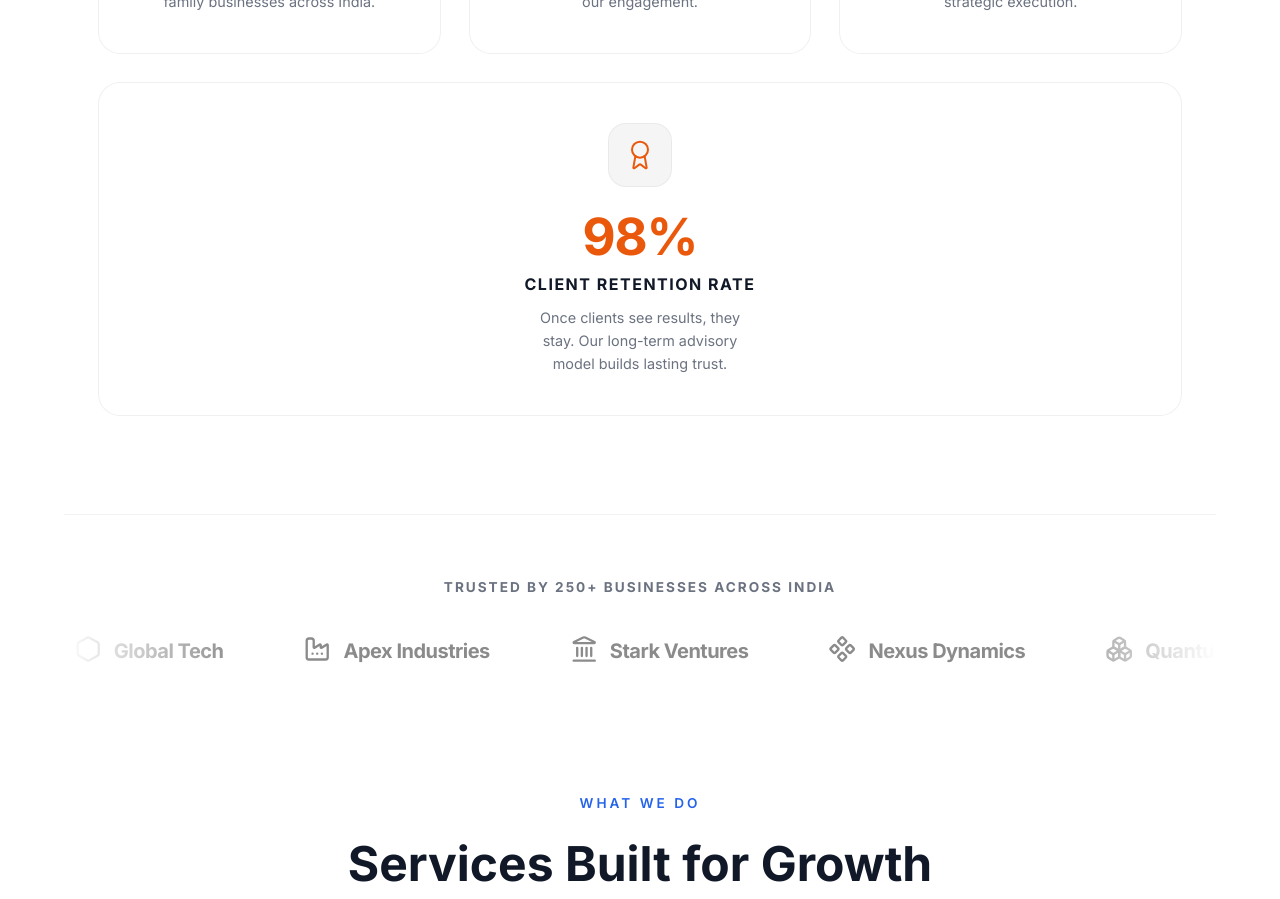
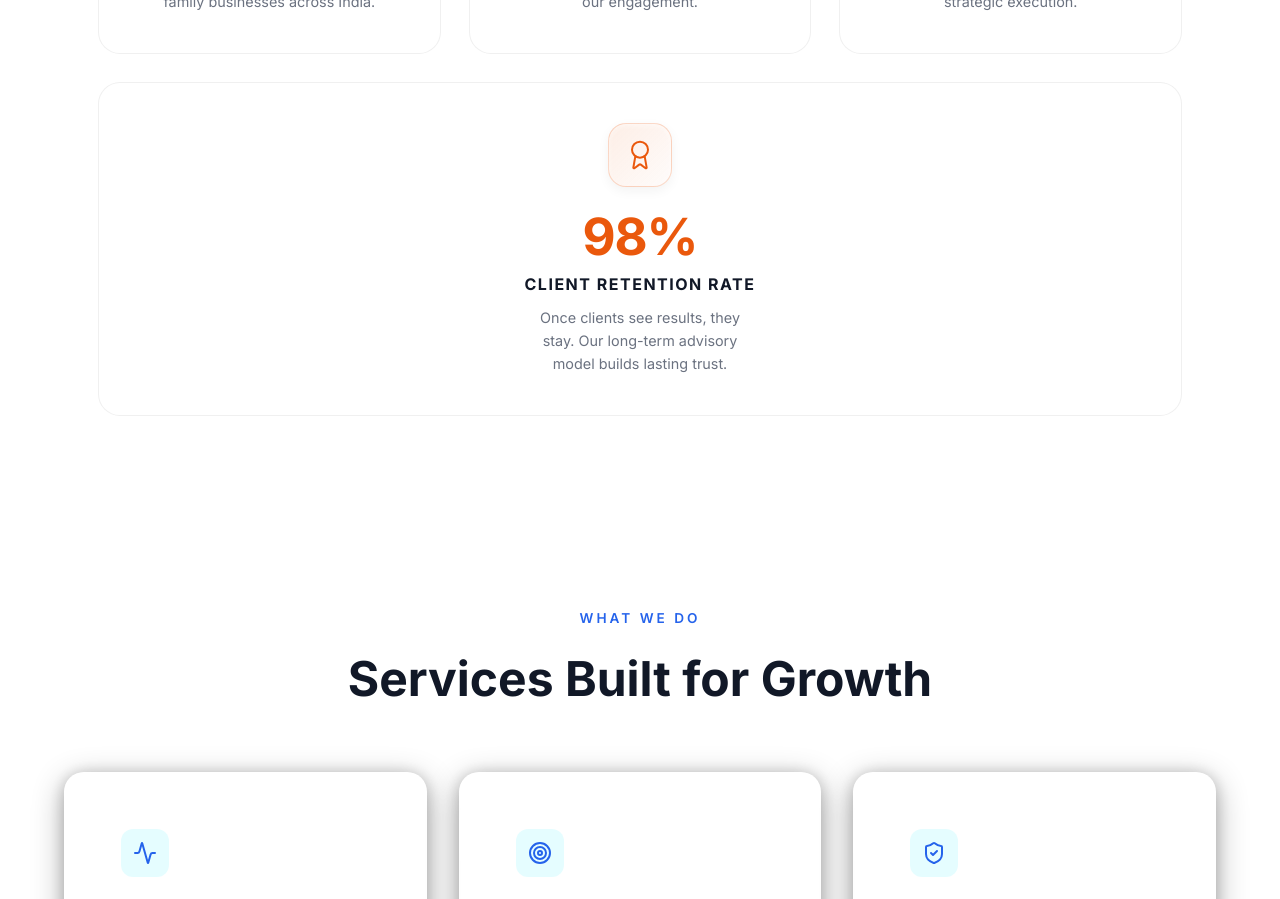
Before and after one commit to Shauryan28/Blubric, a React (Vite) app: page / in a window 1280 px wide. Shown: the part 1360-2259 px from the top of the page. Built offline with nearby package versions, Linux system fonts and the light colour scheme.

Commit message:
Improve impact icons, update contact page with query form and mock data

```diff
--- a/src/components/LogoTicker.css
+++ /dev/null
@@ -1,75 +0,0 @@
-.logo-ticker-section {
-  padding: 4rem 0 2rem;
-  overflow: hidden;
-  position: relative;
-  border-top: 1px solid rgba(0,0,0,0.05);
-}
-
-.logo-ticker-title {
-  text-align: center;
-  font-size: 0.85rem;
-  font-weight: 700;
-  color: #6b7280;
-  letter-spacing: 2px;
-  margin-bottom: 2.5rem;
-}
-
-.logo-ticker-container {
-  position: relative;
-  width: 100%;
-  overflow: hidden;
-  /* Add subtle white fading on edges to blend with background */
-  mask-image: linear-gradient(to right, transparent, black 15%, black 85%, transparent);
-  -webkit-mask-image: linear-gradient(to right, transparent, black 15%, black 85%, transparent);
-}
-
-.logo-ticker-track {
-  display: flex;
-  align-items: center;
-  width: max-content;
-  animation: scroll-left 40s linear infinite;
-  gap: 5rem;
-  padding-left: 5rem;
-}
-
-.logo-item {
-  display: flex;
-  align-items: center;
-  gap: 0.75rem;
-  opacity: 0.5;
-  filter: grayscale(100%);
-  transition: opacity 0.3s ease, filter 0.3s ease;
-  cursor: default;
-}
-
-.logo-item:hover {
-  opacity: 1;
-  filter: grayscale(0%);
-}
-
-.logo-icon {
-  color: #111827;
-}
-
-.logo-text {
-  font-size: 1.25rem;
-  font-weight: 800;
-  color: #111827;
-  letter-spacing: -0.5px;
-}
-
-@keyframes scroll-left {
-  0% {
-    transform: translateX(0);
-  }
-  100% {
-    /*
-      We shift left by exactly the width of one original set of logos.
-      Because we duplicated the set and use gap/padding perfectly, it loops smoothly.
-      To calculate perfectly, it usually relies on 100% of the inner div if done via 2 divs,
-      or we can just let it scroll a fixed width.
-      For a robust setup, calc(-33.333333%) works if we have exactly 3 identical groups.
-    */
-    transform: translateX(-33.333333%);
-  }
-}
--- a/src/components/LogoTicker.tsx
+++ /dev/null
@@ -1,45 +0,0 @@
-import './LogoTicker.css';
-import { Building2, Landmark, Briefcase, Factory, Hexagon, Component, Boxes } from 'lucide-react';
-
-const logos = [
-  { name: 'Acme Corp', icon: <Building2 size={28} /> },
-  { name: 'Global Tech', icon: <Hexagon size={28} /> },
-  { name: 'Apex Industries', icon: <Factory size={28} /> },
-  { name: 'Stark Ventures', icon: <Landmark size={28} /> },
-  { name: 'Nexus Dynamics', icon: <Component size={28} /> },
-  { name: 'Quantum Group', icon: <Boxes size={28} /> },
-  { name: 'Vertex Solutions', icon: <Briefcase size={28} /> },
-];
-
-export default function LogoTicker() {
-  return (
-    <div className="logo-ticker-section">
-      <p className="logo-ticker-title">TRUSTED BY 250+ BUSINESSES ACROSS INDIA</p>
-      <div className="logo-ticker-container">
-        <div className="logo-ticker-track">
-          {/* Group 1 */}
-          {logos.map((logo, idx) => (
-            <div className="logo-item" key={`group1-${idx}`}>
-              <div className="logo-icon">{logo.icon}</div>
-              <span className="logo-text">{logo.name}</span>
-            </div>
-          ))}
-          {/* Group 2 (Duplicate for seamless loop) */}
-          {logos.map((logo, idx) => (
-            <div className="logo-item" key={`group2-${idx}`}>
-              <div className="logo-icon">{logo.icon}</div>
-              <span className="logo-text">{logo.name}</span>
-            </div>
-          ))}
-          {/* Group 3 (Extra safety for wide screens) */}
-          {logos.map((logo, idx) => (
-            <div className="logo-item" key={`group3-${idx}`}>
-              <div className="logo-icon">{logo.icon}</div>
-              <span className="logo-text">{logo.name}</span>
-            </div>
-          ))}
-        </div>
-      </div>
-    </div>
-  );
-}
--- a/src/pages/Home.tsx
+++ b/src/pages/Home.tsx
@@ -2,7 +2,6 @@ import { motion } from 'framer-motion';
 import GlassSurface from '../components/GlassSurface';
 import AnimatedCounter from '../components/AnimatedCounter';
 import BorderGlow from '../components/BorderGlow';
-import LogoTicker from '../components/LogoTicker';
 import { Target, Activity, Zap, ShieldCheck, Search, Map, FileText, Settings, Users, TrendingUp, DollarSign, Award } from 'lucide-react';
 import './pages.css';
 
@@ -80,7 +79,9 @@ export default function Home() {
             style={{ flex: 1, minWidth: '260px', display: 'flex' }}
           >
             <BorderGlow glowColor="#2563eb">
-              <div className="impact-icon-wrap"><Users size={32} strokeWidth={1.5} color="#2563eb" /></div>
+              <div className="impact-icon-wrap" style={{ background: 'linear-gradient(135deg, rgba(37,99,235,0.1) 0%, rgba(37,99,235,0.02) 100%)', borderColor: 'rgba(37,99,235,0.2)' }}>
+                <Users size={32} strokeWidth={1.5} color="#2563eb" />
+              </div>
               <h3 className="impact-number"><AnimatedCounter to={250} suffix="+" /></h3>
               <p className="impact-label">Companies Scaled</p>
               <p className="impact-desc">Across sectors — from early-stage startups to established family businesses across India.</p>
@@ -95,7 +96,9 @@ export default function Home() {
             style={{ flex: 1, minWidth: '260px', display: 'flex' }}
           >
             <BorderGlow glowColor="#16a34a">
-              <div className="impact-icon-wrap"><TrendingUp size={32} strokeWidth={1.5} color="#16a34a" /></div>
+              <div className="impact-icon-wrap" style={{ background: 'linear-gradient(135deg, rgba(22,163,74,0.1) 0%, rgba(22,163,74,0.02) 100%)', borderColor: 'rgba(22,163,74,0.2)' }}>
+                <TrendingUp size={32} strokeWidth={1.5} color="#16a34a" />
+              </div>
               <h3 className="impact-number" style={{ color: '#16a34a' }}><AnimatedCounter to={35} suffix="%" /></h3>
               <p className="impact-label">Average Profit Growth</p>
               <p className="impact-desc">Clients see measurable profit improvement within 90 days of our engagement.</p>
@@ -110,7 +113,9 @@ export default function Home() {
             style={{ flex: 1, minWidth: '260px', display: 'flex' }}
           >
             <BorderGlow glowColor="#9333ea">
-              <div className="impact-icon-wrap"><DollarSign size={32} strokeWidth={1.5} color="#9333ea" /></div>
+              <div className="impact-icon-wrap" style={{ background: 'linear-gradient(135deg, rgba(147,51,234,0.1) 0%, rgba(147,51,234,0.02) 100%)', borderColor: 'rgba(147,51,234,0.2)' }}>
+                <DollarSign size={32} strokeWidth={1.5} color="#9333ea" />
+              </div>
               <h3 className="impact-number" style={{ color: '#9333ea' }}>₹<AnimatedCounter to={50} suffix="Cr+" /></h3>
               <p className="impact-label">Revenue Generated</p>
               <p className="impact-desc">Direct, attributable revenue unlocked for our clients through strategic execution.</p>
@@ -125,7 +130,9 @@ export default function Home() {
             style={{ flex: 1, minWidth: '260px', display: 'flex' }}
           >
             <BorderGlow glowColor="#ea580c">
-              <div className="impact-icon-wrap"><Award size={32} strokeWidth={1.5} color="#ea580c" /></div>
+              <div className="impact-icon-wrap" style={{ background: 'linear-gradient(135deg, rgba(234,88,12,0.1) 0%, rgba(234,88,12,0.02) 100%)', borderColor: 'rgba(234,88,12,0.2)' }}>
+                <Award size={32} strokeWidth={1.5} color="#ea580c" />
+              </div>
               <h3 className="impact-number" style={{ color: '#ea580c' }}><AnimatedCounter to={98} suffix="%" /></h3>
               <p className="impact-label">Client Retention Rate</p>
               <p className="impact-desc">Once clients see results, they stay. Our long-term advisory model builds lasting trust.</p>
@@ -133,8 +140,6 @@ export default function Home() {
           </motion.div>
         </div>
       </section>
-
-      <LogoTicker />
 
       <section className="section-container">
         <div className="section-header">
--- a/src/pages/pages.css
+++ b/src/pages/pages.css
@@ -241,12 +241,12 @@ textarea.form-input {
   width: 64px;
   height: 64px;
   border-radius: 18px;
-  background: rgba(0, 0, 0, 0.04);
   display: flex;
   align-items: center;
   justify-content: center;
   margin-bottom: 1.5rem;
   border: 1px solid rgba(0, 0, 0, 0.05);
+  box-shadow: 0 4px 12px rgba(0, 0, 0, 0.05), inset 0 2px 4px rgba(255,255,255,0.5);
 }
 
 .impact-number {
```
Also changed, not shown: src/pages/Contact.tsx (+95 -31 lines).
